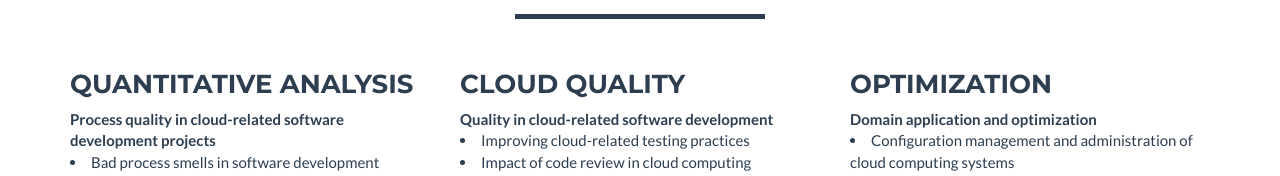
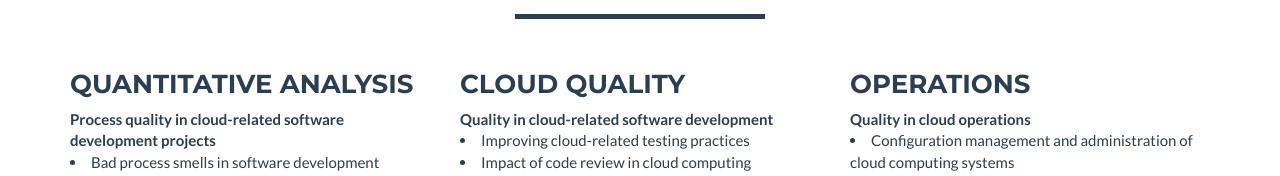
Before and after one commit to stefanos1316/senecaproject.github.io, a plain HTML site: page index.html in a window 1280 px wide. Shown: the part 759-935 px from the top of the page. Drawn offline with nearby package versions, Linux system fonts and the light colour scheme.

Commit message:
Correct Optimization research line
It is actually quality of cloud operations.

```diff
--- a/index.html
+++ b/index.html
@@ -115,8 +115,8 @@
                    <a href="#quality" class="portfolio-link" data-toggle="modal">More info</a>
                 </div>
                 <div class="col-sm-4 portfolio-item">
-                   <h3>Optimization</h3>
-                   <b>Domain application and optimization</b>
+                   <h3>Operations</h3>
+                   <b>Quality in cloud operations</b>
                    <lu>
                    <li>Configuration management and administration of cloud computing systems</li>
                    <li>Energy-efficiency of cloud computing systems</li>
```
